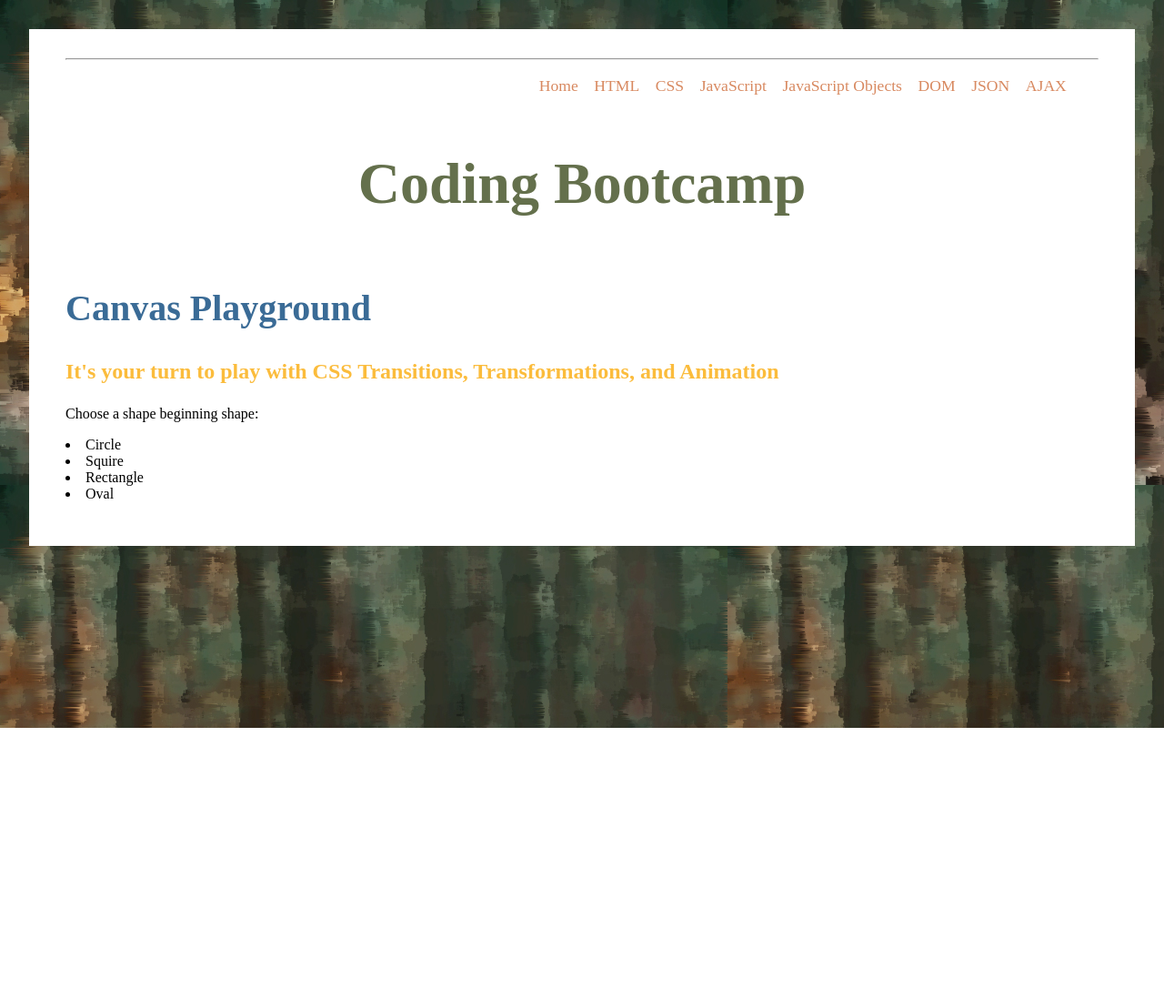
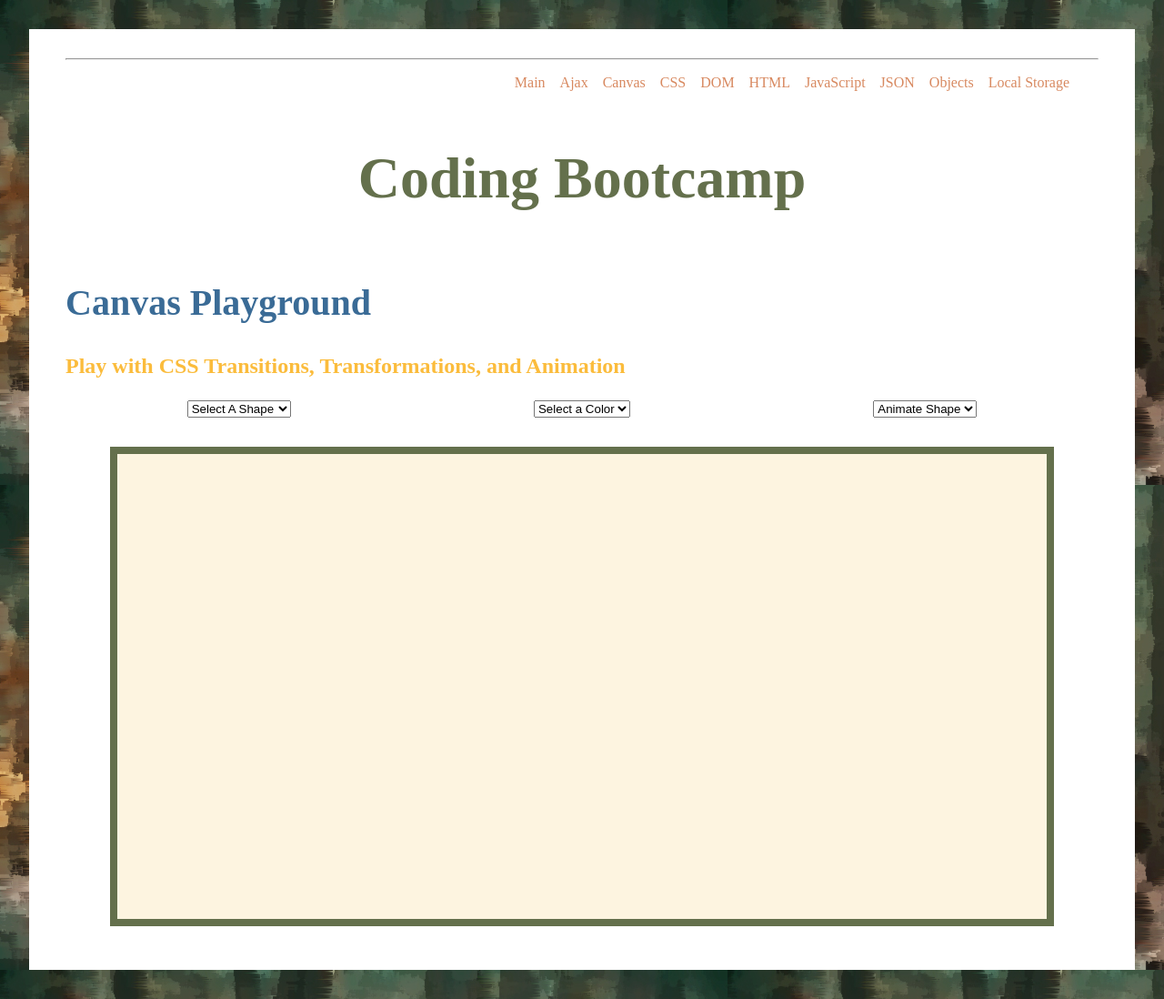
Before and after one commit to chapman-darlene/VisualCode, a plain HTML site: page canvas.html in a window 1280 px wide. Shown: the whole page at 91% size. Before the commit the page ends 800 px from the top, so only its background shows below. Drawn offline with Linux system fonts and the light colour scheme.

Commit message:
02122019_1
Signed-off-by: chapman-darlene <31857968+chapman-darlene@users.noreply.github.com>

```diff
--- /dev/null
+++ b/CSS/canvas.css
@@ -0,0 +1,41 @@
+/* color scheme:
+#000000 -- black
+#3a6b96 -- blue
+#808080 -- Grey
+#fbbc3c -- yellow
+#d88960 -- rust
+#ffffff -- white
+##fdf4e0 -- Cream
+#64704C -- green */
+
+.row1-canvas {
+    display: flex;
+    flex-direction: row;
+    flex-flow: wrap;
+    justify-content: space-around;
+    align-items: center;
+
+}
+
+.row2-canvas {
+    display: flex;
+    flex-direction: row;
+    flex-flow: wrap;
+    justify-content: space-around;
+    align-items: center;
+}
+
+.canvas-container {
+    display: flex;
+    justify-content: center;
+}
+
+#canvas1 {
+    width: 90%;
+    height: 60%;
+    margin-top: 2em;
+    border: solid .5em #64704C;
+    background-color: #fdf4e0;
+
+
+}
--- a/CSS/style_large.css
+++ b/CSS/style_large.css
@@ -44,15 +44,17 @@ body {
     padding-bottom: 3em;
 }
 
+
+
 .navigation {
     font-family: 'Lato-Light';
     list-style-type: none;
     display: flex;
     flex-flow: row wrap;
     justify-content: flex-end;
-    font-size: 1.1em;
+    font-size: 1em;
     padding-right: 1em;
-    padding-left: .5em;
+    padding-left: .25em;
 }
 
 header {
@@ -61,6 +63,7 @@ header {
     justify-content: center;
     height: auto;
     padding: 0em;
+    filter: alpha(opacity=60);
 }
 
 a {
@@ -161,7 +164,6 @@ li {
 .flex-container {
     margin-bottom: 2em;
     display: flex;
-    justify-content:
 }
 
 .flex-item {
--- a/canvas.html
+++ b/canvas.html
@@ -11,19 +11,22 @@ editor: DChapman
     <!-- <link rel="stylesheet" href="css/style_small.css" />
     <link rel="stylesheet" href="css/style_med.css" /> -->
     <link rel="stylesheet" href="css/style_large.css" />
+    <link rel="stylesheet" href="css/canvas.css" />
 </head>
 
 <nav>
     <hr />
     <ul class="navigation">
-        <li><a href="index.html">Home</a></li>
+        <li><a href="index.html">Main</a></li>
+        <li><a href="ajax.html">Ajax</a></li>
+        <li><a href="canvas.html">Canvas</a></li>
+        <li><a href="css.html">CSS</a></li>
+        <li><a href="dom.html">DOM</a></li>
         <li><a href="htmlFile.html">HTML</a></li>
-        <li><a href="css.html">CSS</a></li>
         <li><a href="javascript.html">JavaScript</a></li>
-        <li><a href="objects.html">JavaScript Objects</a></li>
-        <li><a href="dom.html">DOM</a></li>
         <li><a href="json.html">JSON</a></li>
-        <li><a href="ajax.html">AJAX</a></li>
+        <li><a href="objects.html">Objects</a></li>
+        <li><a href="localStorage.html">Local Storage</a></li>
     </ul>
 </nav>
 <header class="heading">
@@ -32,31 +35,49 @@ editor: DChapman
 
 <body>
     <h2>Canvas Playground</h2>
-    <h3>It's your turn to play with CSS Transitions, Transformations, and Animation</h3>
+    <h3>Play with CSS Transitions, Transformations, and Animation</h3>
+    <div class="flex-container-canvas">
+        <div class="row1-canvas">
+            <!--row1, column 1-->
+            <div class="col1">
+                <select class="select1">
+                    <option name="Select a Shape" selected>Select A Shape</option>
+                    <option value="circle" id="circle">Circle</option>
+                    <option value="square" id="square">Square</option>
+                    <option value="rectangle" id="rectangle">Rectangle</option>
+                </select>
+            </div>
+            <!--row1, column 2-->
+            <div class="col2">
+                <select class="select2">
+                    <option name="Color" selected>Select a Color</option>
+                    <option value="red" id="red">Red</option>
+                    <option value="blue" id="blue">Blue</option>
+                    <option value="pink" id="pink">Pink</option>
+                    <option value="yellow" id="yellow">Yellow</option>
+                    <option value="purple" id="purple">Purple</option>
+                    <option value="orange" id="orange">Orange</option>
+                </select>
+            </div>
+            <!--row1, column 3-->
+            <div class="col3">
+                <select class="select3">
+                    <option name="animate" selected>Animate Shape</option>
+                    <option value="upDown" id="upDown">Up and Down</option>
+                    <option value="LeftRight" id="leftRight">Left and Right</option>
+                </select>
+            </div>
 
-    <div id="row1">
-        <div id="section1">
-            <p>Choose a shape beginning shape:</p>
-            <li id="circle">Circle</li>
-            <li id="square">Squire</li>
-            <li id="rectangle">Rectangle</li>
-            <li id="oval">Oval</li>
-
-        </div>
-        <div id="canvasSection>
-            <canvas id=" canvas" width="400" height="300"></canvas>
 
         </div>
     </div>
+    <!--end flex-container-->
 
-    <div id="row2">
-        <div id=section2>
+    <div class="canvas-container">
+        <canvas id="canvas1">Your browser does not support canvas</canvas>
+    </div>
 
-        </div>
-        <div id="section3">
 
-        </div>
-    </div>
 
 
 
```
Also changed, not shown: ajax.html (+7 -5 lines), css.html (+11 -7 lines), dom.html (+7 -5 lines), htmlFile.html (+7 -5 lines), index.html (+10 -8 lines), javascript.html (+7 -5 lines), js/canvas.js (added, +42 -0 lines), json.html (+7 -5 lines), localStorage.html (+7 -5 lines), objects.html (+8 -10 lines), animation.html (deleted).
